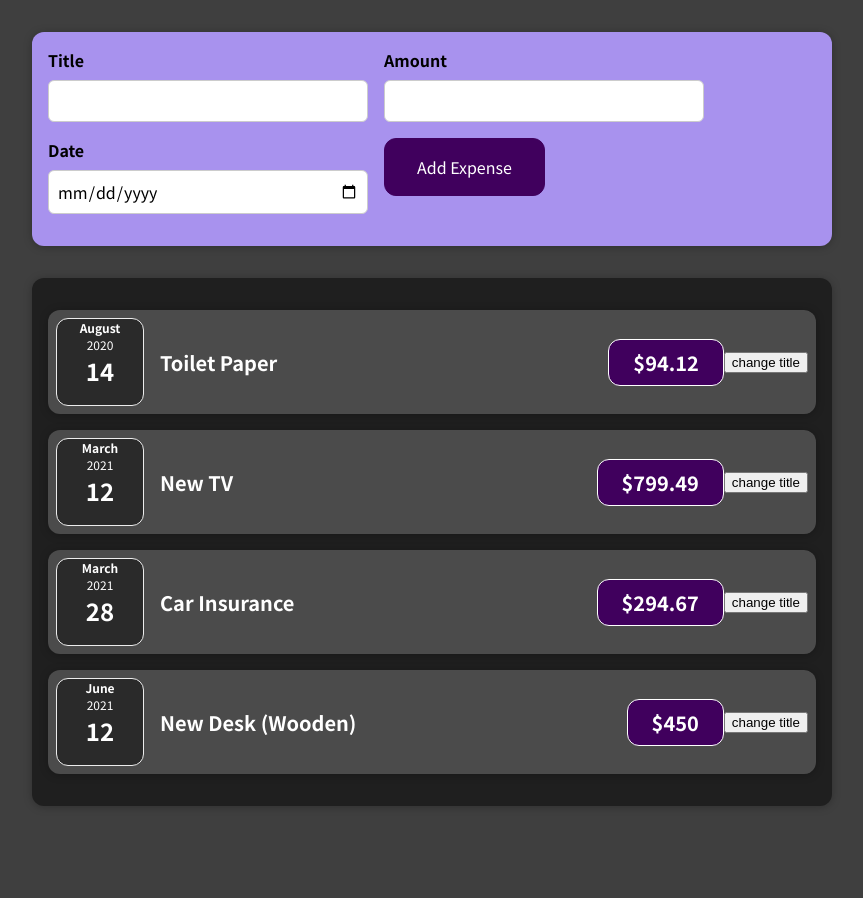
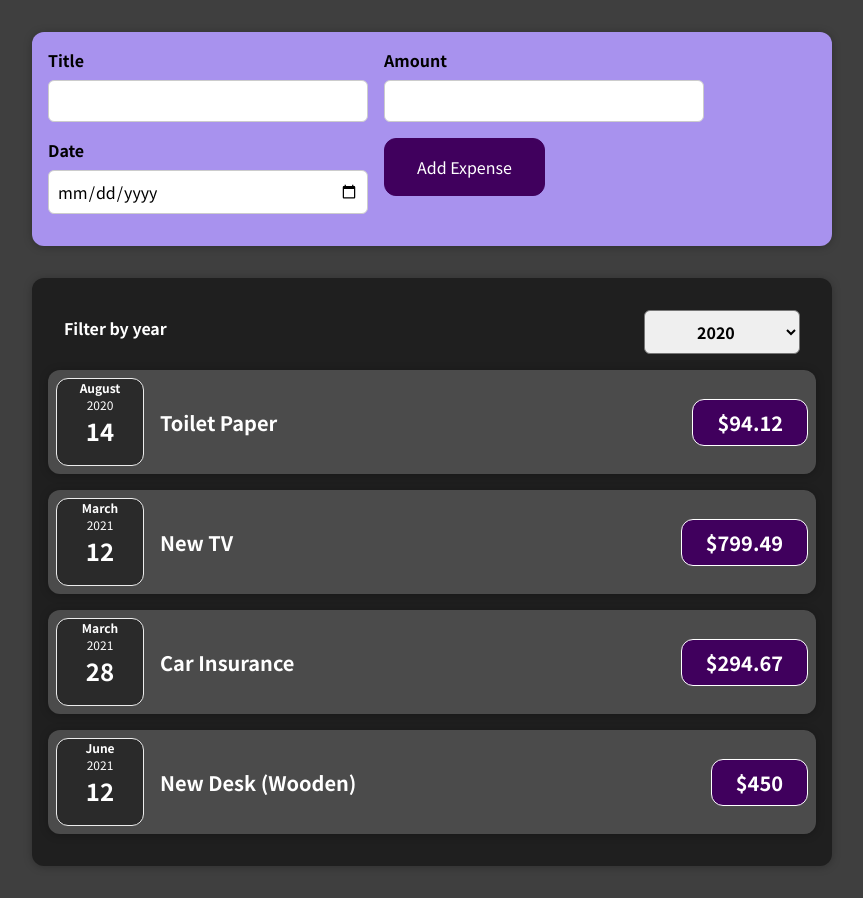
Before and after one commit to yanivbendavid/ReactProject, a React (Create React App) app: page / in a window 1280 px wide. Shown: the whole page, without its empty margins (208-1071 px from the left). Before the commit the page ends 838 px from the top, so only its background shows below. Built offline with nearby package versions, Linux system fonts and the light colour scheme.

Commit message:
Added expense filter

```diff
--- a/src/components/Expenses/ExpenseItem.js
+++ b/src/components/Expenses/ExpenseItem.js
@@ -1,27 +1,16 @@
-import { useState } from "react";
 import ExpenseDate from "./ExpenseDate";
 import Card from "../UI/Card";
 import "./ExpenseItem.css";
 
 const ExpenseItem = (props) => {
-  const [title, setTitle] = useState(props.title);
-
-  const clickHandler = () => {
-    setTitle("Updated!");
-
-    setTimeout(() => {
-      setTitle(title);
-    }, 1000);
-  };
 
   return (
     <Card className="expense-item">
       <ExpenseDate date={props.date} />
       <div className="expense-item__description">
-        <h2>{title}</h2>
+        <h2>{props.title}</h2>
         <div className="expense-item__price">${props.amount}</div>
       </div>
-      <button onClick={clickHandler}>change title</button>
     </Card>
   );
 };
--- a/src/components/Expenses/Expenses.js
+++ b/src/components/Expenses/Expenses.js
@@ -1,12 +1,23 @@
+import { useState } from "react";
 import ExpenseItem from "./ExpenseItem";
-import Card from '../UI/Card';
-import './Expenses.css';
+import Card from "../UI/Card";
+import ExpensesFilter from "./ExpensesFilter";
+import "./Expenses.css";
 
 const Expenses = (props) => {
-    const expenses = props.items;
+  const [filteredYear, setFilteredYear] = useState("2020");
+  const expenses = props.items;
 
-return (
+  const filterChangedHandler = (selectedYear) => {
+    setFilteredYear(selectedYear);
+  };
+
+  return (
     <Card className="expenses">
+      <ExpensesFilter
+        selected={filteredYear}
+        onChangeFilter={filterChangedHandler}
+      />
       <ExpenseItem
         title={expenses[0].title}
         amount={expenses[0].amount}
@@ -29,6 +40,6 @@ return (
       />
     </Card>
   );
-}
+};
 
 export default Expenses;
--- /dev/null
+++ b/src/components/Expenses/ExpensesFilter.css
@@ -0,0 +1,24 @@
+.expenses-filter {
+  color: white;
+  padding: 0 1rem;
+}
+
+.expenses-filter__control {
+  display: flex;
+  width: 100%;
+  align-items: center;
+  justify-content: space-between;
+  margin: 1rem 0;
+}
+
+.expenses-filter label {
+  font-weight: bold;
+  margin-bottom: 0.5rem;
+}
+
+.expenses-filter select {
+  font: inherit;
+  padding: 0.5rem 3rem;
+  font-weight: bold;
+  border-radius: 6px;
+}
--- /dev/null
+++ b/src/components/Expenses/ExpensesFilter.js
@@ -0,0 +1,23 @@
+import "./ExpensesFilter.css";
+
+const ExpensesFilter = (props) => {
+  const dropDownChangeHandler = (event) => {
+    props.onChangeFilter(event.target.value);
+  };
+
+  return (
+    <div className="expenses-filter">
+      <div className="expenses-filter__control">
+        <label>Filter by year</label>
+        <select value={props.selected} onChange={dropDownChangeHandler}>
+          <option value="2022">2022</option>
+          <option value="2021">2021</option>
+          <option value="2020">2020</option>
+          <option value="2019">2019</option>
+        </select>
+      </div>
+    </div>
+  );
+};
+
+export default ExpensesFilter;
```
